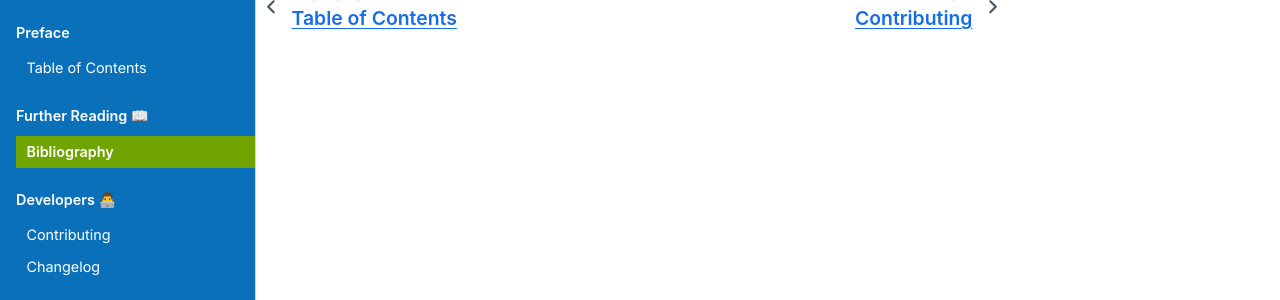
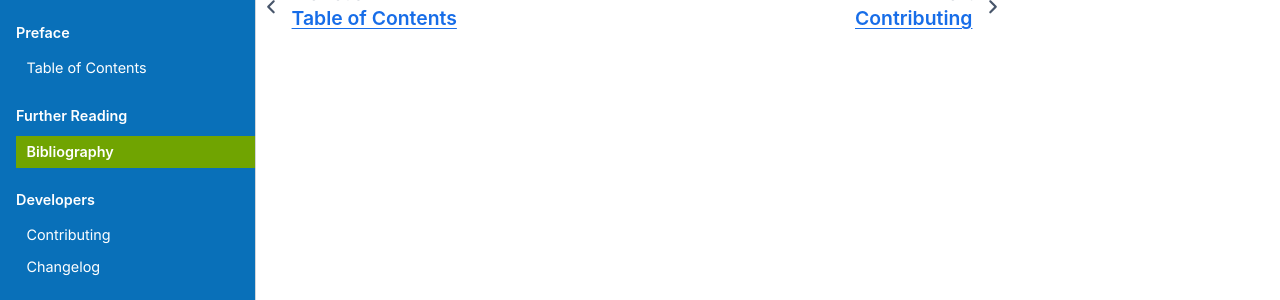
Before and after one commit to ioer-dresden/jupyter-book-ioerdata, a Jupyter Book: the page built from BIBLIOGRAPHY.md, in a window 1280 px wide. Shown: the part 262-562 px from the top of the page. Built offline with Jupyter Book 1.0.4 settings and Sphinx 7.4.7 and the Sphinx Book theme 1.1.4, drawn with Linux system fonts in a browser that asks for light colours; some web fonts are replaced; pages that are not in the unit, such as notebooks, are missing from menus.

```diff
--- a/_toc.yml
+++ b/_toc.yml
@@ -5,12 +5,12 @@ parts:
   chapters:
   - file: notebooks/00_toc
 
-- caption: Part I - Introduction 📘
+- caption: Part I - Introduction
   chapters:
   - file: notebooks/101_about_ioer_research_data_center
   - file: notebooks/102_jupyter_notebooks
 
-- caption: Part II - ioerDATA via Dataverse API 📡
+- caption: Part II - ioerDATA via Dataverse API
   chapters:
   - file: notebooks/ioerdata_api/00_data_access
   - file: notebooks/ioerdata_api/01_download_from_dataverse
@@ -19,7 +19,7 @@ parts:
   - file: notebooks/ioerdata_api/04_advanced_visualization
   - file: notebooks/ioerdata_api/documentation
 
-- caption: Further Reading 📖
+- caption: Further Reading
   chapters:
   - file: BIBLIOGRAPHY
     title: Bibliography
@@ -35,7 +35,7 @@ parts:
   - file: notebooks/ioerdata_api/34_create_visual_evidence
   - file: notebooks/ioerdata_api/35_go_beyond
 
-- caption: Developers 👨‍💻
+- caption: Developers
   chapters:
   - file: CONTRIBUTING
     title: Contributing
```
Also changed, not shown: 1 other file.
